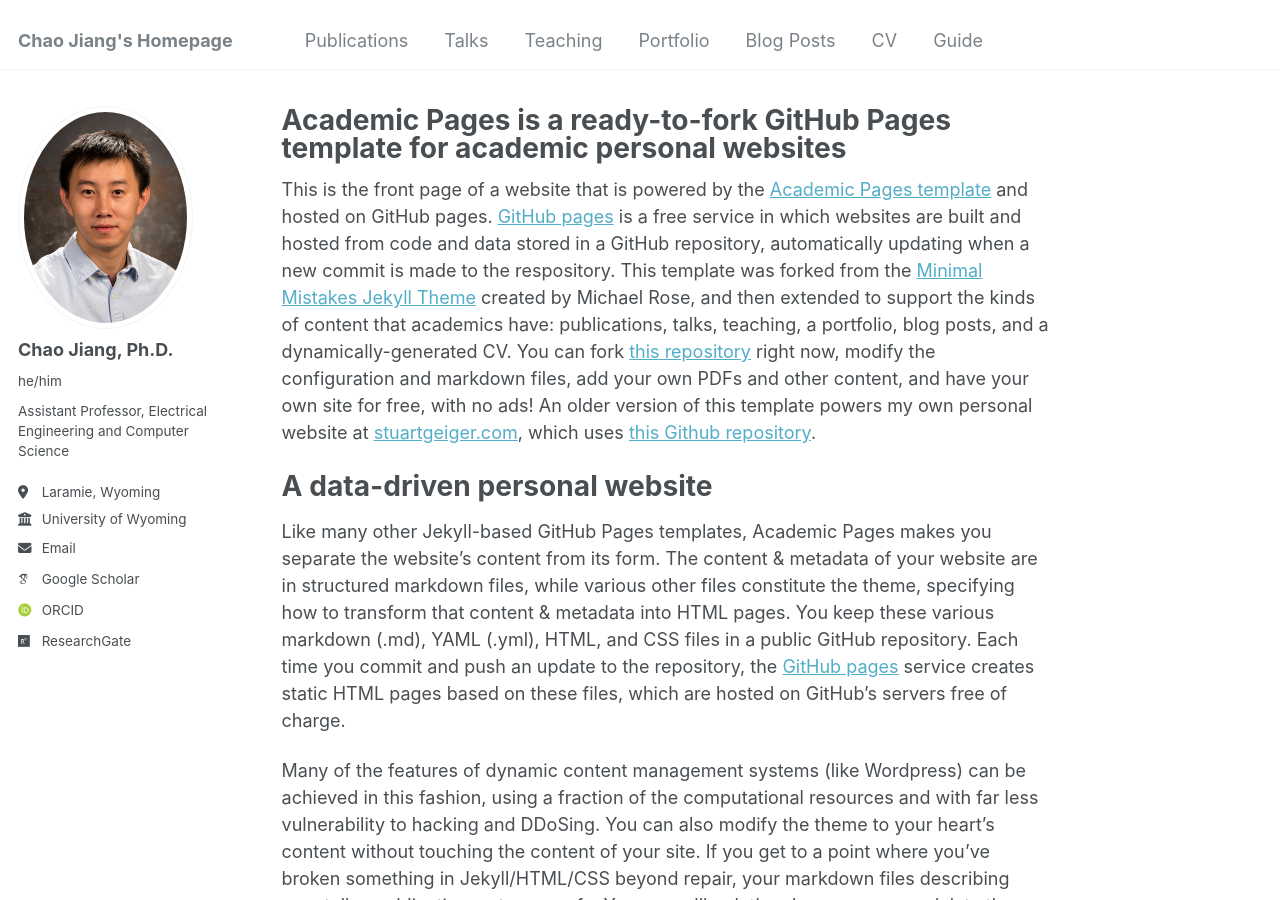
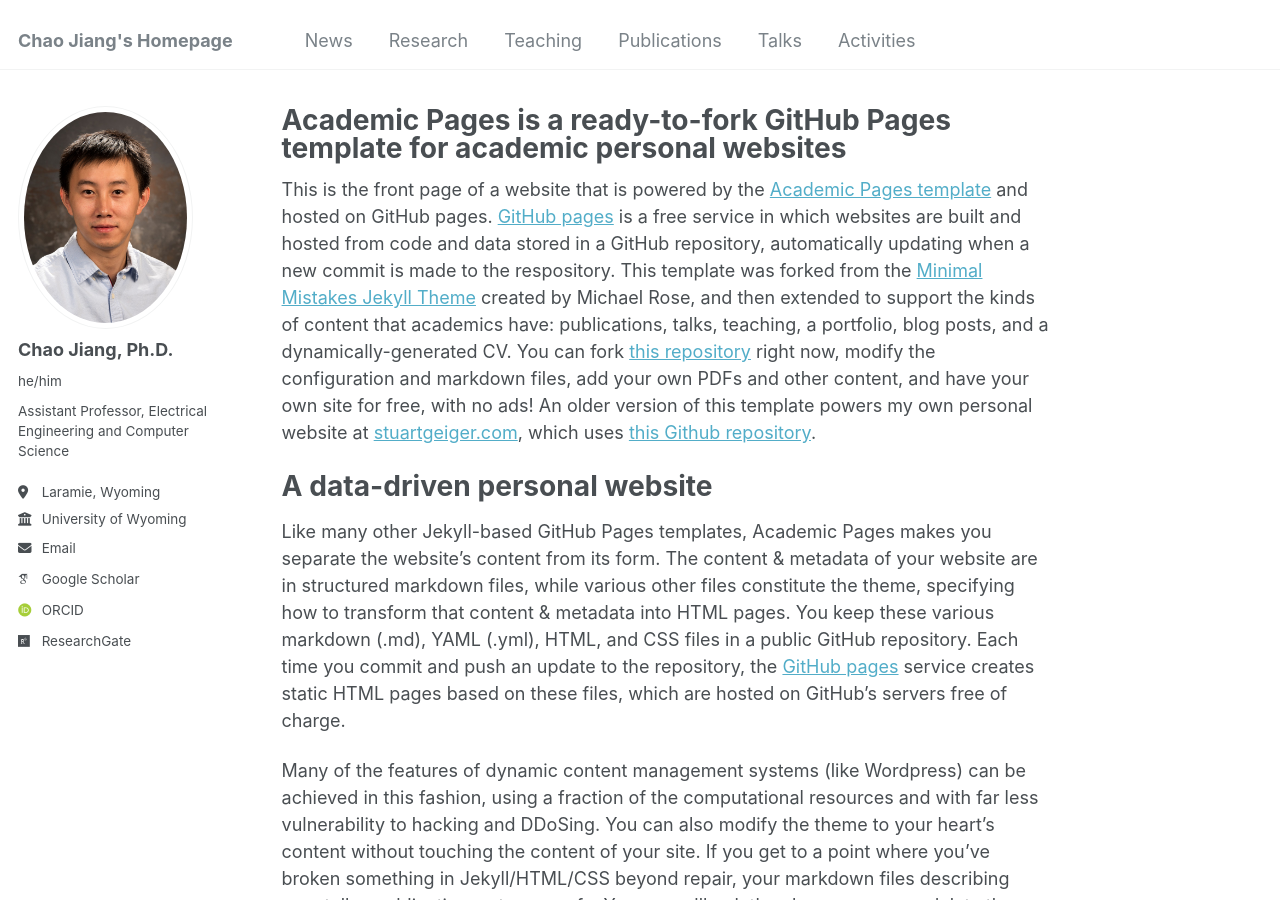
Before and after one commit to cjiang6/cjiang6.github.io, a Jekyll site: the page built from _pages/about.md, in a window 1280 px wide and 900 px high. Built offline with Jekyll 4.4.1, drawn with Linux system fonts in a browser that asks for light colours; some web fonts are replaced.

Commit message:
Update navigation.yml

```diff
--- a/_data/navigation.yml
+++ b/_data/navigation.yml
@@ -5,23 +5,32 @@
 # prevent it from being included in the site.
 
 main:
+  - title: "News"
+    url: /news/
+
+  - title: "Research"
+    url: /research/
+
+  - title: "Teaching"
+    url: /teaching/
+
   - title: "Publications"
     url: /publications/
 
   - title: "Talks"
     url: /talks/
 
-  - title: "Teaching"
-    url: /teaching/
+  - title: "Activities"
+    url: /activities/
 
-  - title: "Portfolio"
-    url: /portfolio/
+  #- title: "Portfolio"
+  #  url: /portfolio/
 
-  - title: "Blog Posts"
-    url: /year-archive/
+  #- title: "Blog Posts"
+  #  url: /year-archive/
 
-  - title: "CV"
-    url: /cv/
+  #- title: "CV"
+  #  url: /cv/
 
-  - title: "Guide"
-    url: /markdown/
+  #- title: "Guide"
+  #  url: /markdown/
```
